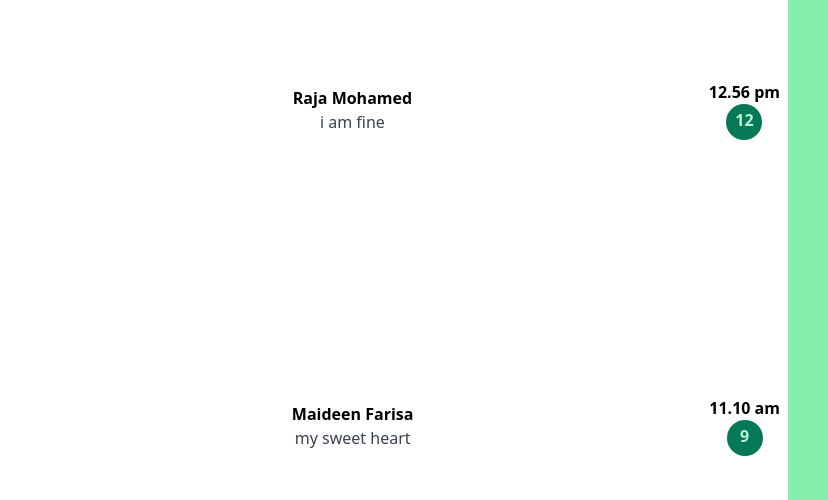
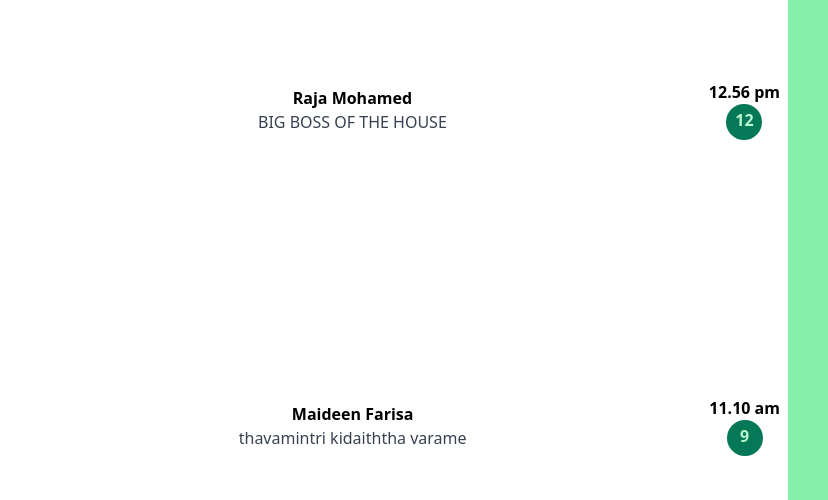
Before and after one commit to rajamd91/tailwind-ui, a website: page index.html in a window 1280 px wide. Shown: the part 260-760 px from the top of the page, 452-1280 px from the left. Drawn offline with Linux system fonts and the light colour scheme.

Commit message:
finished

```diff
--- a/index.html
+++ b/index.html
@@ -65,7 +65,7 @@
 
         <div class="flex flex-col">
             <span class="capitalize font-bold">raja mohamed</span>
-            <span class="text-gray-700 font-medium">i am fine</span>
+            <span class="text-gray-700 font-medium">BIG BOSS OF THE HOUSE</span>
         </div>
         <div class="flex flex-col items-center">
             <span>
@@ -84,7 +84,7 @@
 
         <div class="flex flex-col">
             <span class="capitalize font-bold">maideen farisa</span>
-            <span class="text-gray-700 font-medium">my sweet heart</span>
+            <span class="text-gray-700 font-medium">thavamintri kidaiththa varame</span>
         </div>
         <div class="flex flex-col items-center">
             <span>
```
